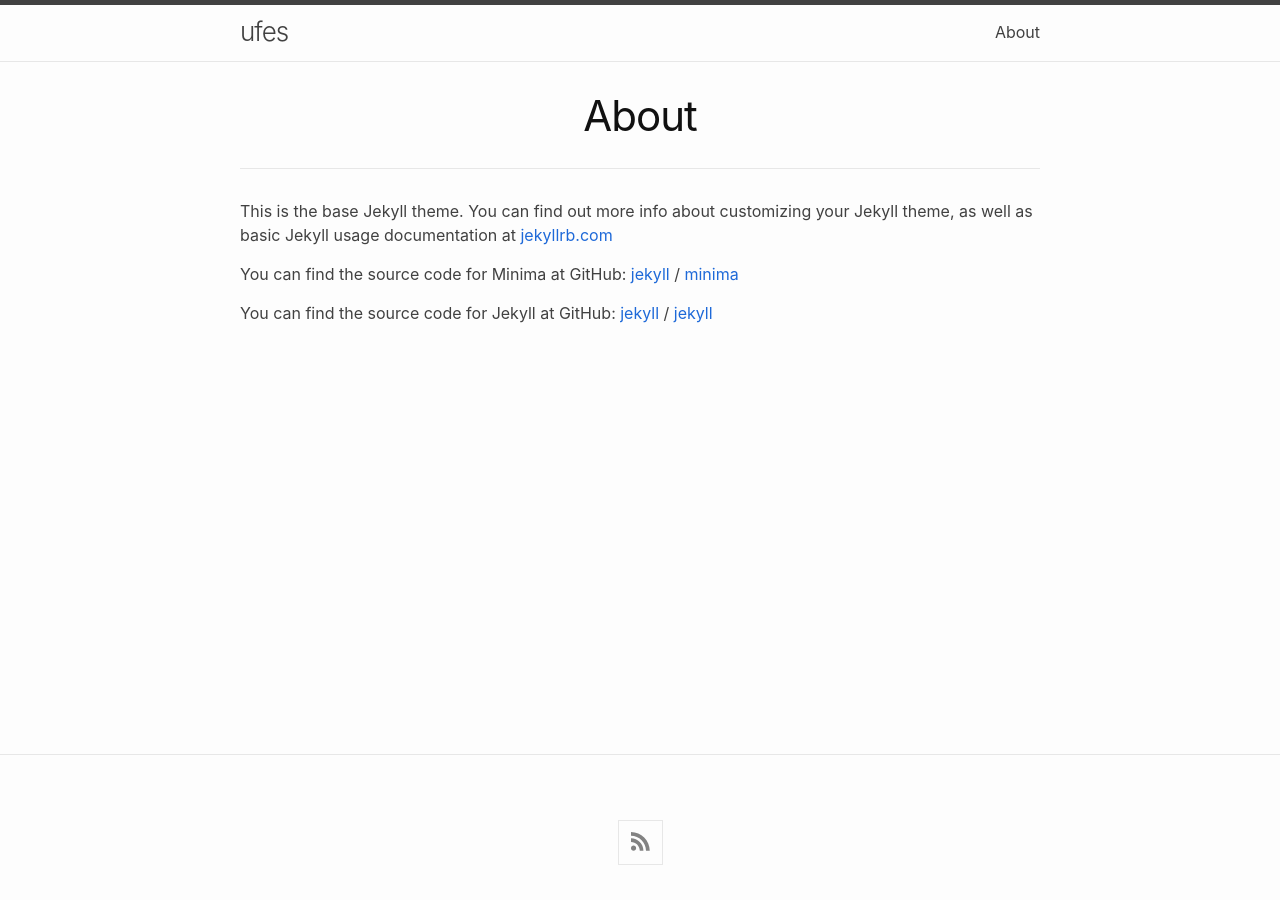
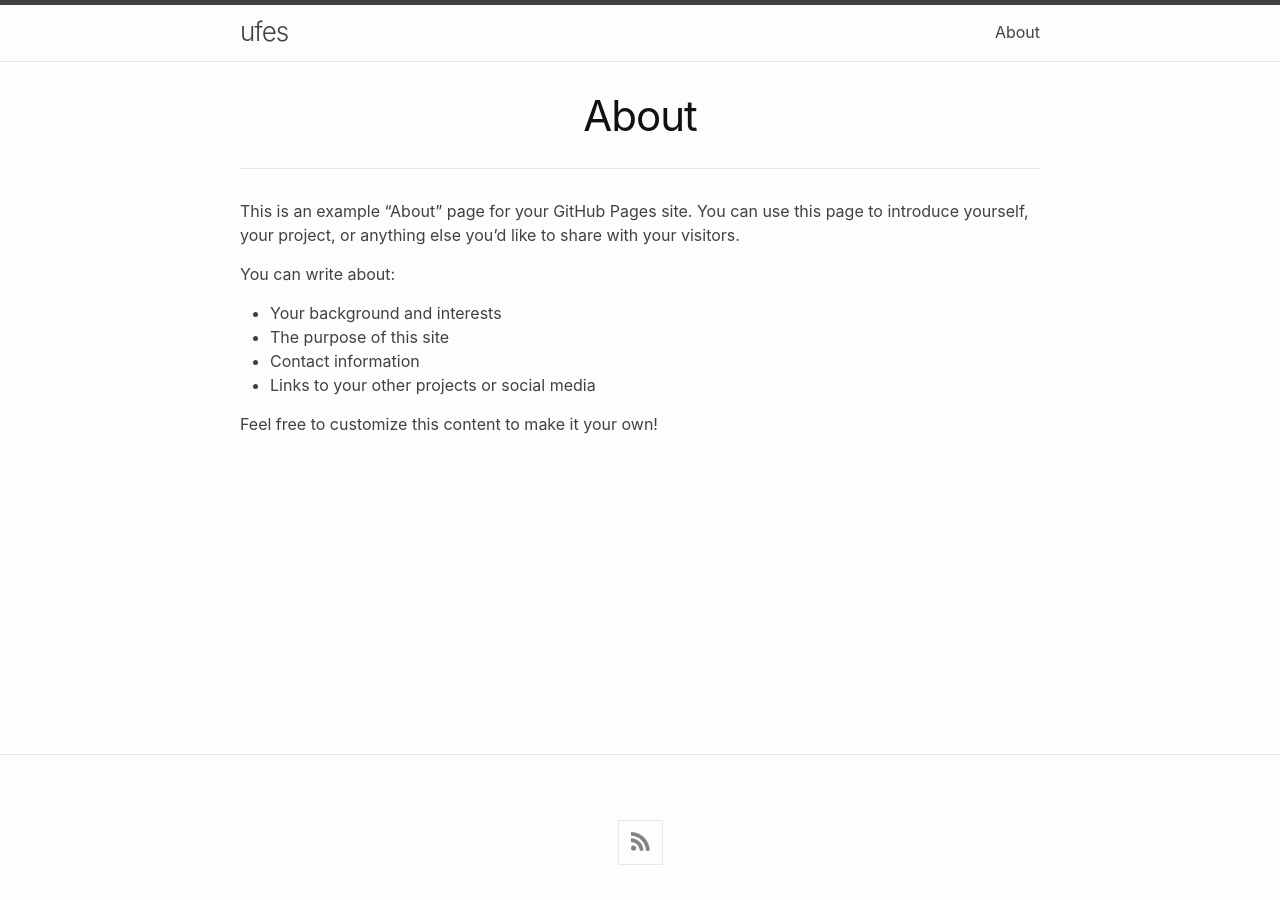
Before and after one commit to thonimar/ufes, a Jekyll site: the page built from about.md, in a window 1280 px wide. Built offline with Jekyll 4.4.1, drawn with Linux system fonts in a browser that asks for light colours.

Commit message:
Update about.md

```diff
--- a/about.md
+++ b/about.md
@@ -4,15 +4,13 @@ title: About
 permalink: /about/
 ---
 
-This is the base Jekyll theme. You can find out more info about customizing your Jekyll theme, as well as basic Jekyll usage documentation at [jekyllrb.com](https://jekyllrb.com/)
+This is an example "About" page for your GitHub Pages site. You can use this page to introduce yourself, your project, or anything else you'd like to share with your visitors.
 
-You can find the source code for Minima at GitHub:
-[jekyll][jekyll-organization] /
-[minima](https://github.com/jekyll/minima)
+You can write about:
 
-You can find the source code for Jekyll at GitHub:
-[jekyll][jekyll-organization] /
-[jekyll](https://github.com/jekyll/jekyll)
+*   Your background and interests
+*   The purpose of this site
+*   Contact information
+*   Links to your other projects or social media
 
-
-[jekyll-organization]: https://github.com/jekyll
+Feel free to customize this content to make it your own!
```
